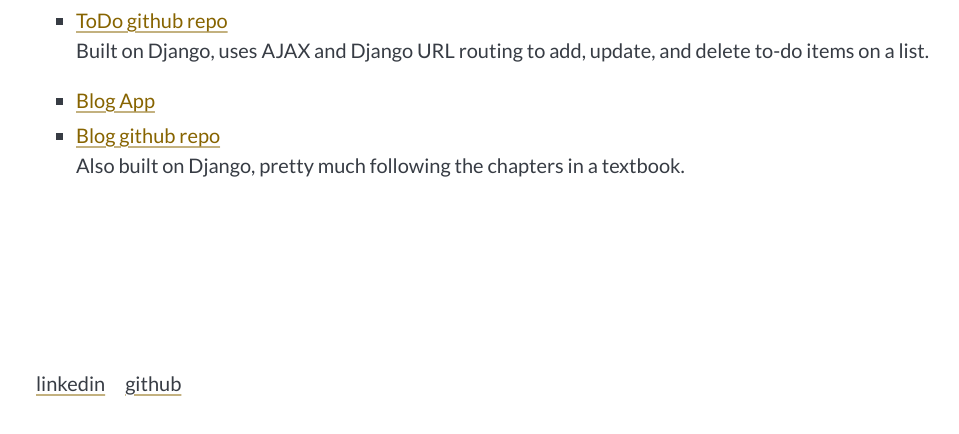
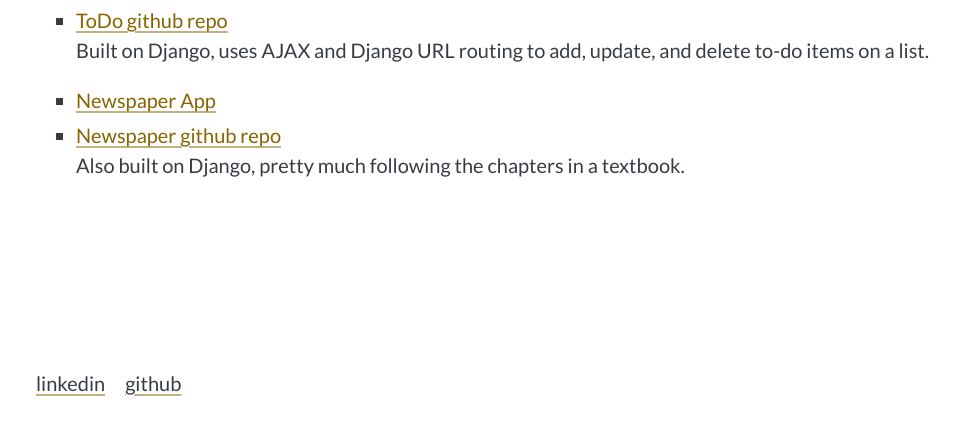
Before and after one commit to bogdano/bogdano.github.io, an Astro site: page /projects in a window 1280 px wide. Shown: the part 420-854 px from the top of the page, without its empty margins (84-1043 px from the left). Built offline with nearby package versions, Linux system fonts and the light colour scheme; Astro itself is replaced by a stand-in of ours.

Commit message:
added newspaper app link

```diff
--- a/src/pages/projects.astro
+++ b/src/pages/projects.astro
@@ -9,7 +9,7 @@ const title = "Projects"
 	<ul>
 		<li><a href="https://todo-bogz.fly.dev/">ToDo App</a></li>
 		<li><a href="https://github.com/bogdano/django-todo/invitations">ToDo github repo</a><p>Built on Django, uses AJAX and Django URL routing to add, update, and delete to-do items on a list.</p></li>
-		<li><a href="https://blog-bogz.fly.dev/">Blog App</a></li>
-		<li><a href="https://github.com/bogdano/django-blog/invitations">Blog github repo</a><p>Also built on Django, pretty much following the chapters in a textbook.</p></li>
+		<li><a href="https://news-bogz.fly.dev/">Newspaper App</a></li>
+		<li><a href="https://github.com/bogdano/django-news/">Newspaper github repo</a><p>Also built on Django, pretty much following the chapters in a textbook.</p></li>
 	</ul>
 </BaseLayout>
```
